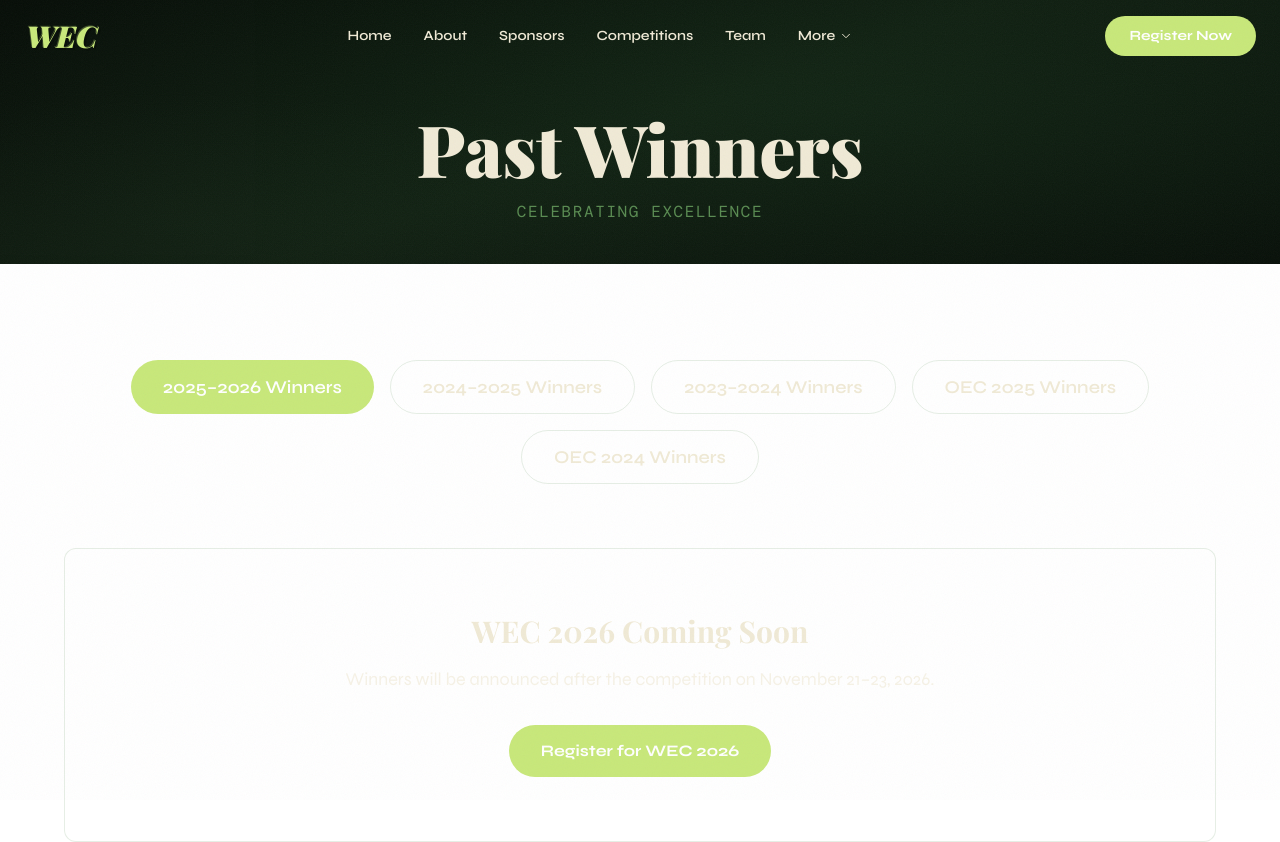
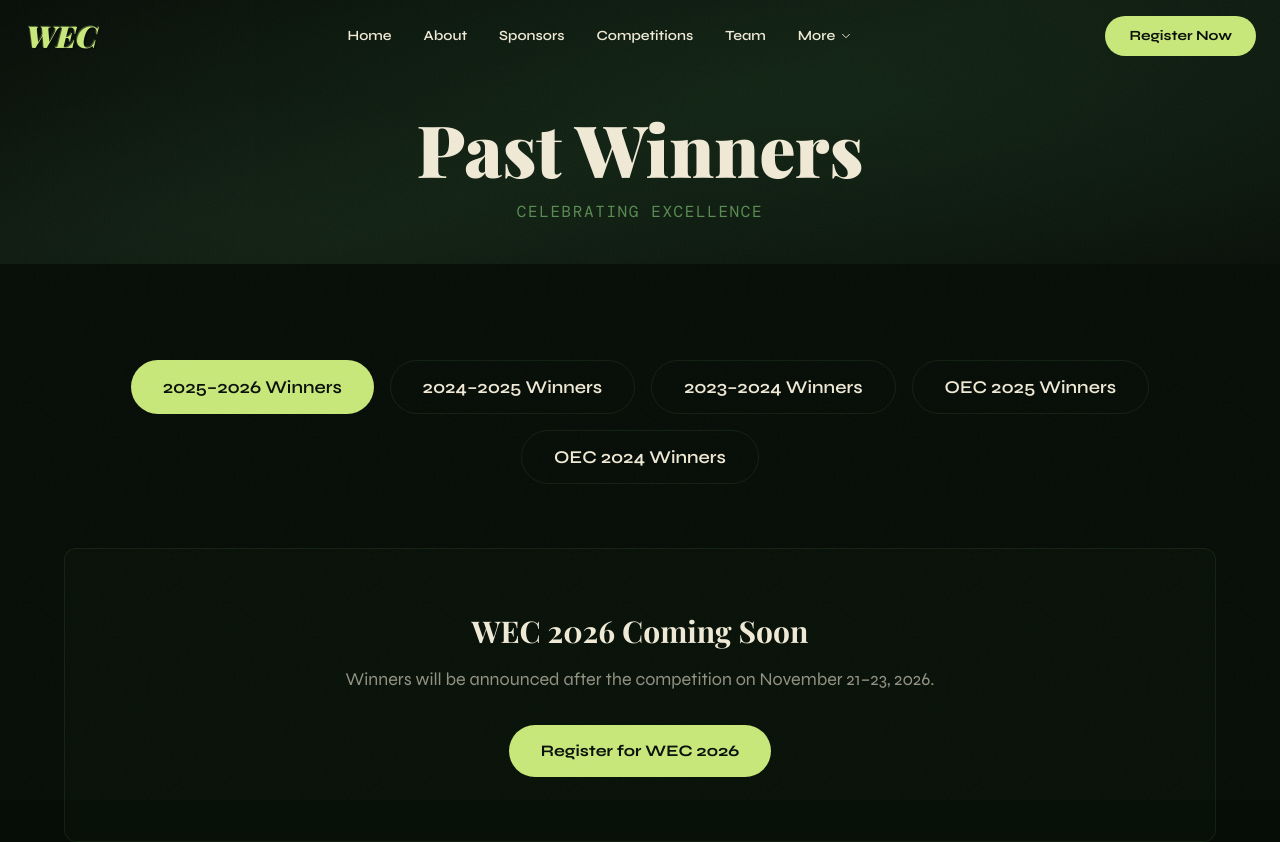
Before and after one commit to Anomaly-E-E/WEC, a React (Vite) app: page /winners/oec-2025 in a window 1280 px wide. Shown: the top 842 px of the page. Built offline with nearby package versions, Linux system fonts and the light colour scheme; a web font is replaced by a local one.

Commit message:
Revert "Change dark green backgrounds to white, keep nav bar and hero date box dark"
This reverts commit 1bd7a45c3990e1a6cd5e8b73183abfb5ad006aa5.

```diff
--- a/src/components/Nav.tsx
+++ b/src/components/Nav.tsx
@@ -92,7 +92,7 @@ export default function Nav() {
                       <Link
                         key={link.to}
                         to={link.to}
-                        className="block px-4 py-2 font-sans text-sm text-cream hover:text-sunlight hover:bg-[#0f1c10] transition-colors duration-200"
+                        className="block px-4 py-2 font-sans text-sm text-cream hover:text-sunlight hover:bg-forest-mid transition-colors duration-200"
                       >
                         {link.label}
                       </Link>
@@ -129,7 +129,7 @@ export default function Nav() {
             animate={{ opacity: 1, x: 0 }}
             exit={{ opacity: 0, x: '100%' }}
             transition={{ duration: 0.3 }}
-            className="fixed inset-0 z-[8999] bg-[#080f09] lg:hidden pt-20"
+            className="fixed inset-0 z-[8999] bg-forest-dark lg:hidden pt-20"
           >
             <div className="flex flex-col items-center justify-center gap-8 h-full">
               {navLinks.map((link) => (
--- a/src/styles/globals.css
+++ b/src/styles/globals.css
@@ -5,10 +5,10 @@
 @tailwind utilities;
 
 :root {
-  --forest-black: #ffffff;
-  --forest-dark: #ffffff;
-  --forest-mid: #ffffff;
-  --forest-canopy: #ffffff;
+  --forest-black: #060d07;
+  --forest-dark: #080f09;
+  --forest-mid: #0f1c10;
+  --forest-canopy: #152817;
   --moss-dark: #243d26;
   --moss: #3d6b42;
   --fern: #5a8c52;
--- a/tailwind.config.js
+++ b/tailwind.config.js
@@ -12,11 +12,11 @@ export default {
         'mono': ['"DM Mono"', 'monospace'],
       },
       colors: {
-        'forest-black': '#ffffff',
-        'forest-dark': '#ffffff',
-        'forest-mid': '#ffffff',
-        'forest-canopy': '#ffffff',
-        'moss-dark': '#ffffff',
+        'forest-black': '#060d07',
+        'forest-dark': '#080f09',
+        'forest-mid': '#0f1c10',
+        'forest-canopy': '#152817',
+        'moss-dark': '#243d26',
         'moss': '#3d6b42',
         'fern': '#5a8c52',
         'leaf': '#7ab870',
```
